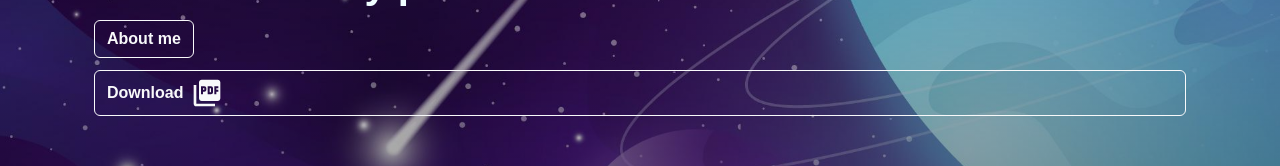
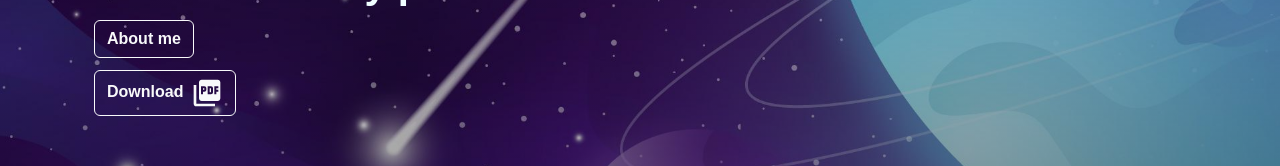
Before and after one commit to ilonanmaa/ilonanmaa.github.io, a React (Create React App) app: page / in a window 1280 px wide. Shown: the part 324-490 px from the top of the page. Built offline with nearby package versions, Linux system fonts and the light colour scheme; the HTML template or start-up script is replaced by a standard one.

Commit message:
Simplified styling

```diff
--- a/src/App.css
+++ b/src/App.css
@@ -116,6 +116,10 @@ body {
 /*Stop background from shifting when opening a modal*/
 .modal-open {
   padding-right: 0 !important;
+}
+
+.modal-header {
+  border: transparent;
 }
 
 /****Experience CSS****/
@@ -363,8 +367,8 @@ body {
   text-align: justify;
 }
 
-.profile-header {
-  border: transparent;
+.banner-button {
+  display: inline-block !important;
 }
 
 /****Banner shooting stars animation****/
@@ -451,3 +455,9 @@ body {
   animation-delay: 0.1s;
   animation-duration: 3s;
 }
+
+/****Video Demo ****/
+
+#video-demo {
+  height: 95vh;
+}
--- a/src/components/Education.jsx
+++ b/src/components/Education.jsx
@@ -105,7 +105,7 @@ const Courses = ({ show, handleClose }) => {
   });
   return (
     <Modal show={show} onHide={handleClose} centered>
-      <Modal.Header className="bg-dark flex-row justify-content-between profile-header">
+      <Modal.Header className="bg-dark flex-row justify-content-between">
         <Modal.Title className="fw-bold">{t("relevant-courses")}</Modal.Title>
         <CloseButton variant="white" onClick={handleClose} />
       </Modal.Header>
```
